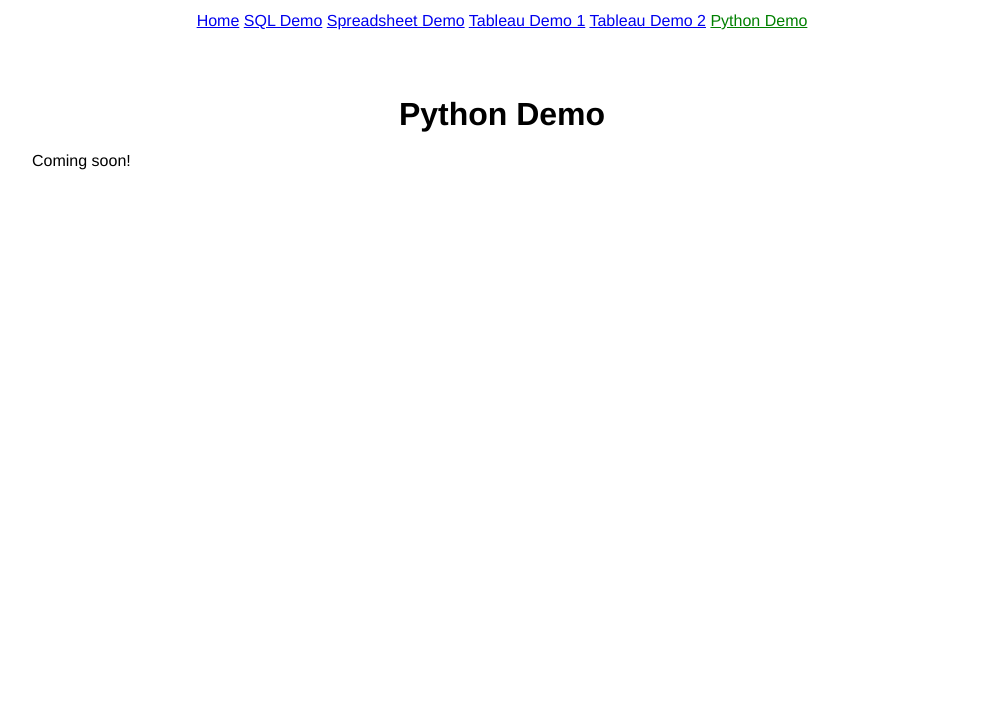
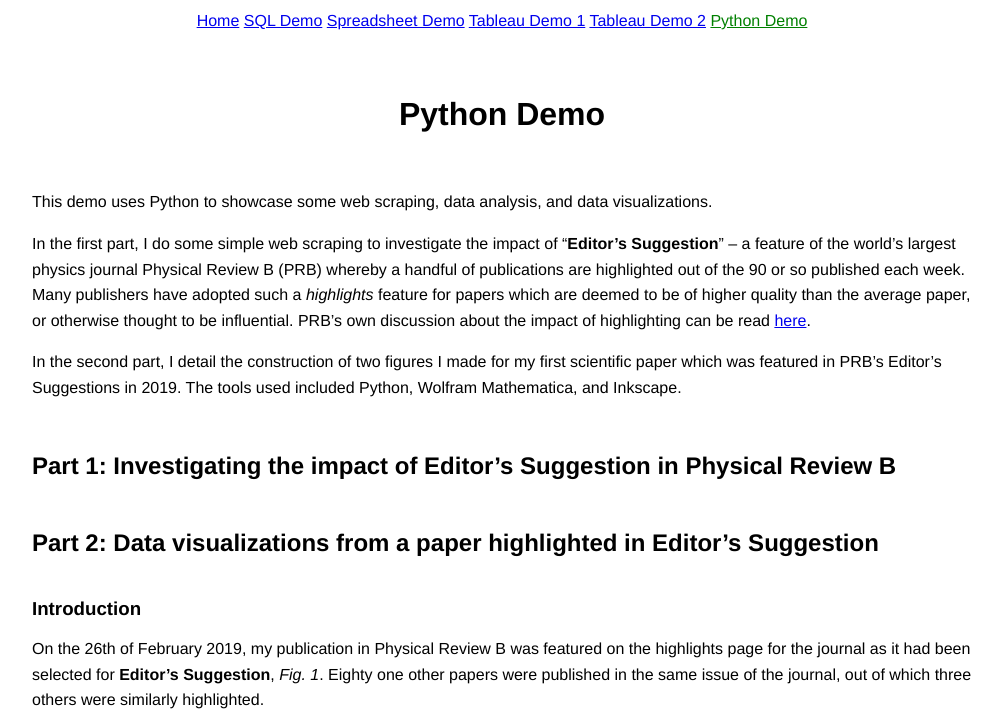
Before and after one commit to bfmkr/portfolio, a Jekyll site: the page built from Python Demo.md, in a window 1280 px wide. Shown: the top 728 px of the page, without its empty margins (138-1140 px from the left). Built offline with Jekyll 4.4.1, drawn with Linux system fonts in a browser that asks for light colours; some of the changed text lies outside the part shown; grey boxes are pictures that could not be loaded.

Commit message:
Start writing Python Demo

```diff
--- a/Python Demo.md
+++ b/Python Demo.md
@@ -5,4 +5,45 @@ title: Python Demo
 
 # Python Demo
 
-Coming soon!
+&nbsp;
+
+This demo uses Python to showcase some web scraping, data analysis, and data visualizations.
+
+In the first part, I do some simple web scraping to investigate the impact of "**Editor's Suggestion**" -- a feature of the world's largest physics journal Physical Review B (PRB) whereby a handful of publications are highlighted out of the 90 or so published each week.
+Many publishers have adopted such a *highlights* feature for papers which are deemed to be of higher quality than the average paper, or otherwise thought to be influential.
+PRB's own discussion about the impact of highlighting can be read [here](https://journals.aps.org/prb/edannounce/PhysRevB.92.210001).
+<!-- To get  idea about the topic and keep the discussion brief, I focus only on publications from 2019. -->
+
+In the second part, I detail the construction of two figures I made for my first scientific paper which was featured in PRB's Editor's Suggestions in 2019.
+The tools used included Python, Wolfram Mathematica, and Inkscape.
+
+
+## Part 1: Investigating the impact of Editor's Suggestion in Physical Review B
+
+## Part 2: Data visualizations from a paper highlighted in Editor's Suggestion
+
+### Introduction
+
+On the 26th of February 2019, my publication in Physical Review B was featured on the highlights page for the journal as it had been selected for **Editor's Suggestion**, *Fig. 1*.
+Eighty one other papers were published in the same issue of the journal, out of which three others were similarly highlighted.
+
+![2019-02-26_prb-highlights-page](/assets/images/2019-02-26_prb-highlights-page.png)
+*Fig. 1 Highlights page of Physical Review B on Feb 26th 2019*
+
+At the time of writing this, more than four years later, the paper we published has gained 32 citations.
+This is a respectable number, but not particularly remarkable.
+My suspicion at the time was that we were not featured due to the impact our research might have in the future (it addressed a niche problem which would primarily interest other theorists working in our specialized area), but rather because the paper stood out among other submissions due to the colorful figures inside.
+
+Regardless of the reason, I had spent significant time and attention ensuring we used a consistent color scheme across all figures, such that the essence of the story we were telling was evident from glancing through the manuscript without needing to scan through the detailed walls of text.
+
+In this part, I wish to write a few details about the construction of a few of those figures.
+
+
+### A bit of physics
+
+The problem we addressed in our manuscript involved describing an excitation of a [magnetic skyrmion](https://en.wikipedia.org/wiki/Magnetic_skyrmion) known as the "breathing mode".
+This is where the skyrmion -- a circular-like deformation in the magnetization field of a ferromagnet -- appears to be growing and shrinking while retaining its hallmark circular shape; and, at the same time, the spins comprising the skyrmion collectively precess around their equilibrium values.
+
+
+
+### The figures
```
